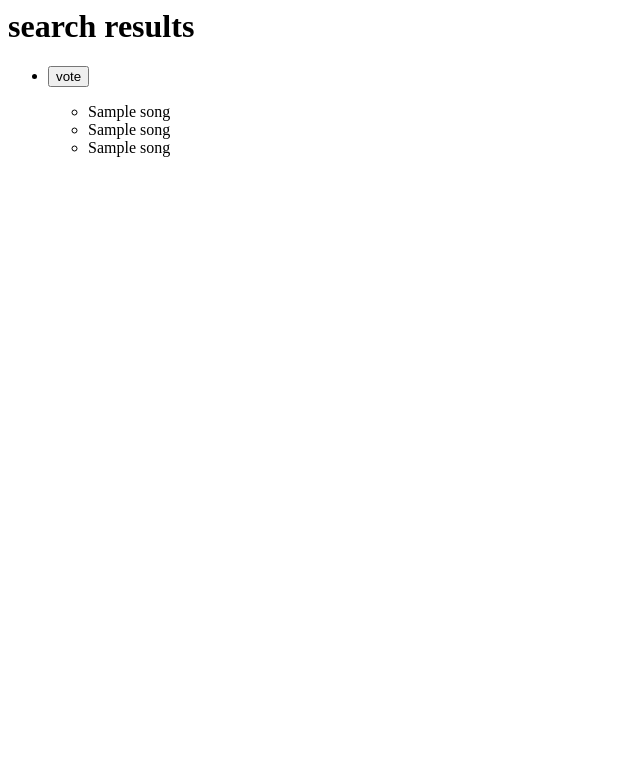
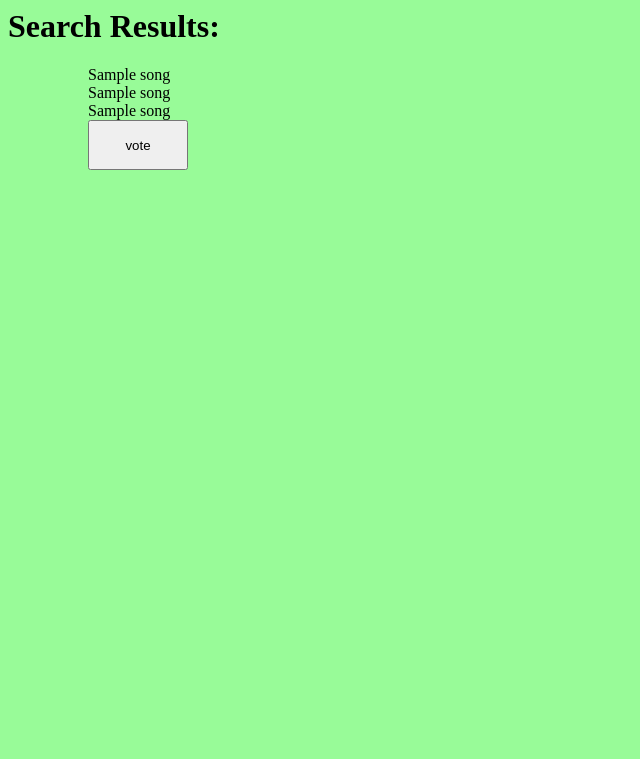
Before and after one commit to tjefferson08/ECE477, a Django app: template src/webapp/songs/templates/songs/searchResults.html in a window 1280 px wide. Shown: the top 759 px of the page, without its empty margins (0-640 px from the left). Run offline with Django 3.2, Linux system fonts and the light colour scheme; the template is opened without the code that fills it: most values are stand-ins (such as "Sample title", 1, 10 or a date in 2020); parts of the project's set-up code (start-up, migrations or seed data) failed here and were passed over.

Commit message:
more styling

```diff
--- a/src/webapp/songs/templates/songs/searchResults.html
+++ b/src/webapp/songs/templates/songs/searchResults.html
@@ -1,17 +1,11 @@
+<html>
   {% load staticfiles %}
-<h1> search results </h1>
-<ul>
+  <body style="background-color:#98fb98">
+    <h1> Search Results: </h1>
+    <ul style="list-style-type:none">
       {% for song in tiny_json %}
       <li>
-    <form action="{% url 'songs:vote' song.SongID %}" method="post">
-      {% csrf_token %}
-      <input type="hidden" name="title" value="{{song.SongName}}"/>
-      <input type="hidden" name="artist" value="{{song.ArtistName}}"/>
-      <input type="hidden" name="album" value="{{song.AlbumName}}"/>
-      <input type="hidden" name="vote_up" value="True"/>
-      <input type="submit" value="vote"/>
-    </form>
-    <ul>
+	<ul style="list-style-type:none; margin-bottom: 40px;">
 	  <li>
 	    {{ song.SongName }}
 	  </li>
@@ -21,7 +15,19 @@
 	  <li>
 	    {{ song.AlbumName }}
 	  </li>
+	  <li>
+	    <form action="{% url 'songs:vote' song.SongID %}" method="post">
+	      {% csrf_token %}
+	      <input type="hidden" name="title" value="{{song.SongName}}"/>
+	      <input type="hidden" name="artist" value="{{song.ArtistName}}"/>
+	      <input type="hidden" name="album" value="{{song.AlbumName}}"/>
+	      <input type="hidden" name="vote_up" value="True"/>
+	      <input type="submit" style="width:100px; height:50px" value="vote"/>
+	    </form>
+	  </li>
 	</ul>
       </li>
       {% endfor %}
     </ul>
+  </body>
+</html>
```
Also changed, not shown: src/webapp/db.sqlite3. Lines whose indentation alone changed are shown as unchanged.
